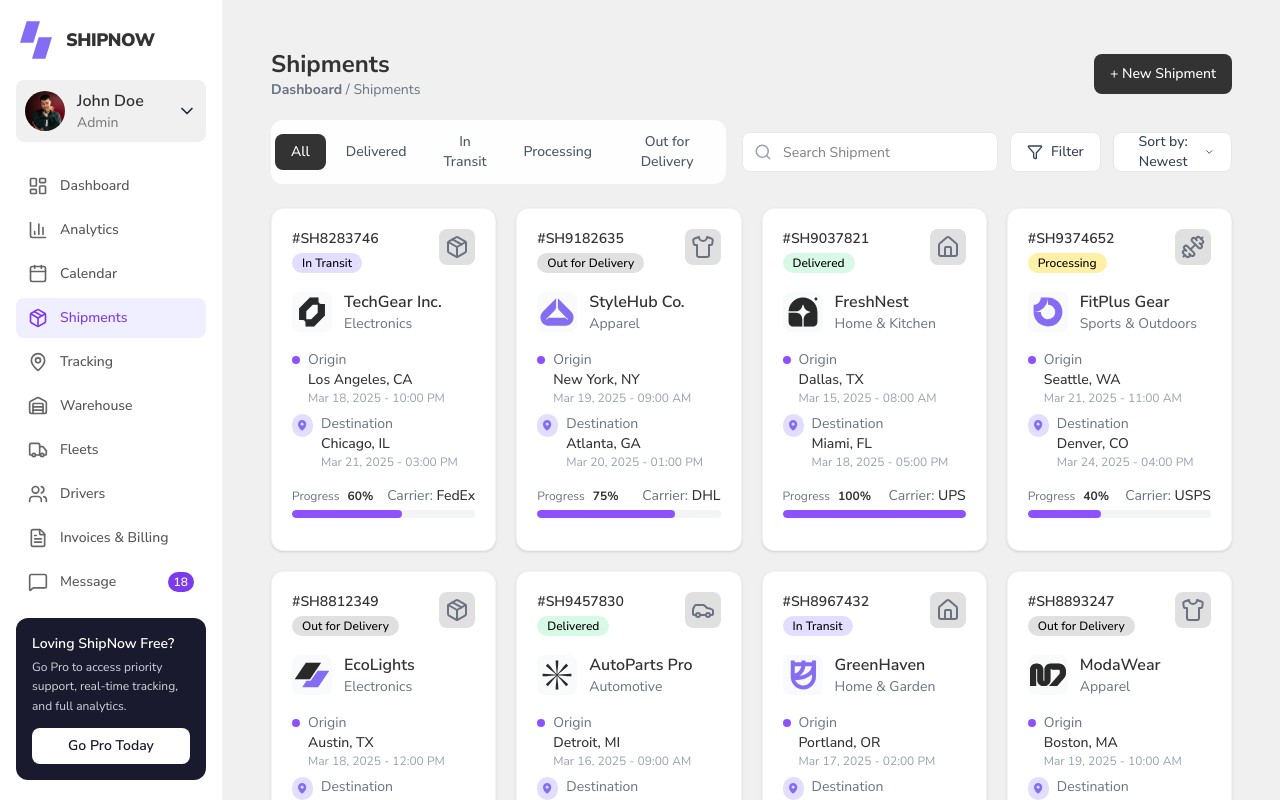
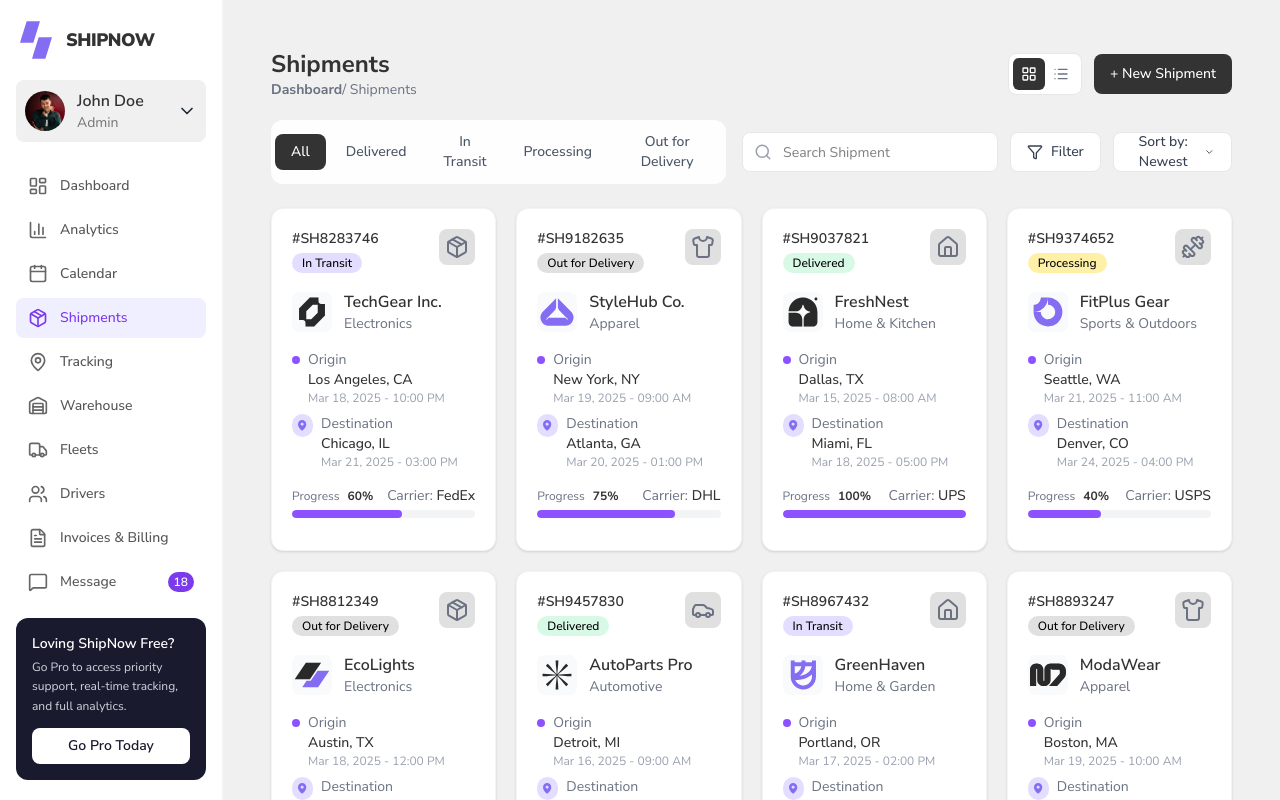
Before and after one commit to gmnayem631/ship-now, a Next.js app: page /shipments in a window 1280 px wide. Shown: the top 800 px of the page. Built offline with nearby package versions, Linux system fonts and the light colour scheme.

Commit message:
feat: implement ViewSwitcher for toggling between grid and table views in ShipmentsPage; update ShipmentsHeader to integrate view state

```diff
--- a/app/(dashboard)/shipments/page.tsx
+++ b/app/(dashboard)/shipments/page.tsx
@@ -9,6 +9,7 @@
 const ShipmentsPage = () => {
   const [activeTab, setActiveTab] = useState("All");
   const [searchQuery, setSearchQuery] = useState("");
+  const [view, setView] = useState<"grid" | "table">("grid");
 
   const filteredShipments = useMemo(() => {
     const query = searchQuery.trim().toLowerCase();
@@ -36,9 +37,12 @@
         setActiveTab={setActiveTab}
         searchQuery={searchQuery}
         setSearchQuery={setSearchQuery}
+        view={view}
+        setView={setView}
       />
 
-      {filteredShipments.length > 0 ? (
+      {view === "grid" ? (
+        filteredShipments.length > 0 ? (
           <div className="grid grid-cols-1 gap-5 sm:grid-cols-2 lg:grid-cols-3 xl:grid-cols-4">
             {filteredShipments.map((shipment) => (
               <ShipmentCard key={shipment.id} shipment={shipment} />
@@ -48,6 +52,12 @@
           <div className="rounded-xl border border-gray-100 bg-white p-10 text-center text-sm text-gray-500">
             No shipments match your search or filter.
           </div>
+        )
+      ) : (
+        // Table view will go here
+        <div className="rounded-xl border border-gray-100 bg-white p-10 text-center text-sm text-gray-500">
+          Table view coming next...
+        </div>
       )}
     </div>
   );
--- a/app/components/shipment/ShipmentsHeader.tsx
+++ b/app/components/shipment/ShipmentsHeader.tsx
@@ -2,6 +2,7 @@
 
 import { Search, Filter, ChevronDown } from "lucide-react";
 import Link from "next/link";
+import ViewSwitcher from "./ViewSwitcher";
 
 const statusTabs = [
   "All",
@@ -16,6 +17,8 @@
   setActiveTab: (tab: string) => void;
   searchQuery: string;
   setSearchQuery: (query: string) => void;
+  view: "grid" | "table";
+  setView: (view: "grid" | "table") => void;
 }
 
 const ShipmentsHeader = ({
@@ -23,6 +26,8 @@
   setActiveTab,
   searchQuery,
   setSearchQuery,
+  view,
+  setView,
 }: ShipmentsHeaderProps) => {
   return (
     <div className="space-y-5">
@@ -33,14 +38,16 @@
           <p className="text-sm text-gray-500">
             <Link href={"/"} className="font-bold">
               Dashboard
-            </Link>{" "}
+            </Link>
             / Shipments
           </p>
         </div>
-
-        <button className="flex h-10 items-center gap-2 rounded-lg bg-[#333] px-4 text-sm font-medium text-white hover:bg-[#222]">
-          + New Shipment
-        </button>
+        <div className="flex items-center gap-3">
+          <ViewSwitcher view={view} onChange={setView} />
+          <button className="flex h-10 items-center gap-2 rounded-lg bg-[#333] px-4 text-sm font-medium text-white hover:bg-[#222]">
+            + New Shipment
+          </button>
+        </div>
       </div>
 
       {/* Status Tabs + Search + Filter + Sort  */}
--- a/app/components/shipment/ViewSwitcher.tsx
+++ b/app/components/shipment/ViewSwitcher.tsx
@@ -14,7 +14,7 @@
         onClick={() => onChange("grid")}
         className={`flex h-8 w-8 items-center justify-center rounded-md transition ${
           view === "grid"
-            ? "bg-[#333] text-white"
+            ? "bg-[#333] text-[#FEFEFE]"
             : "text-gray-500 hover:bg-gray-100"
         }`}
         title="Grid view"
```
Lines whose indentation alone changed are shown as unchanged.
